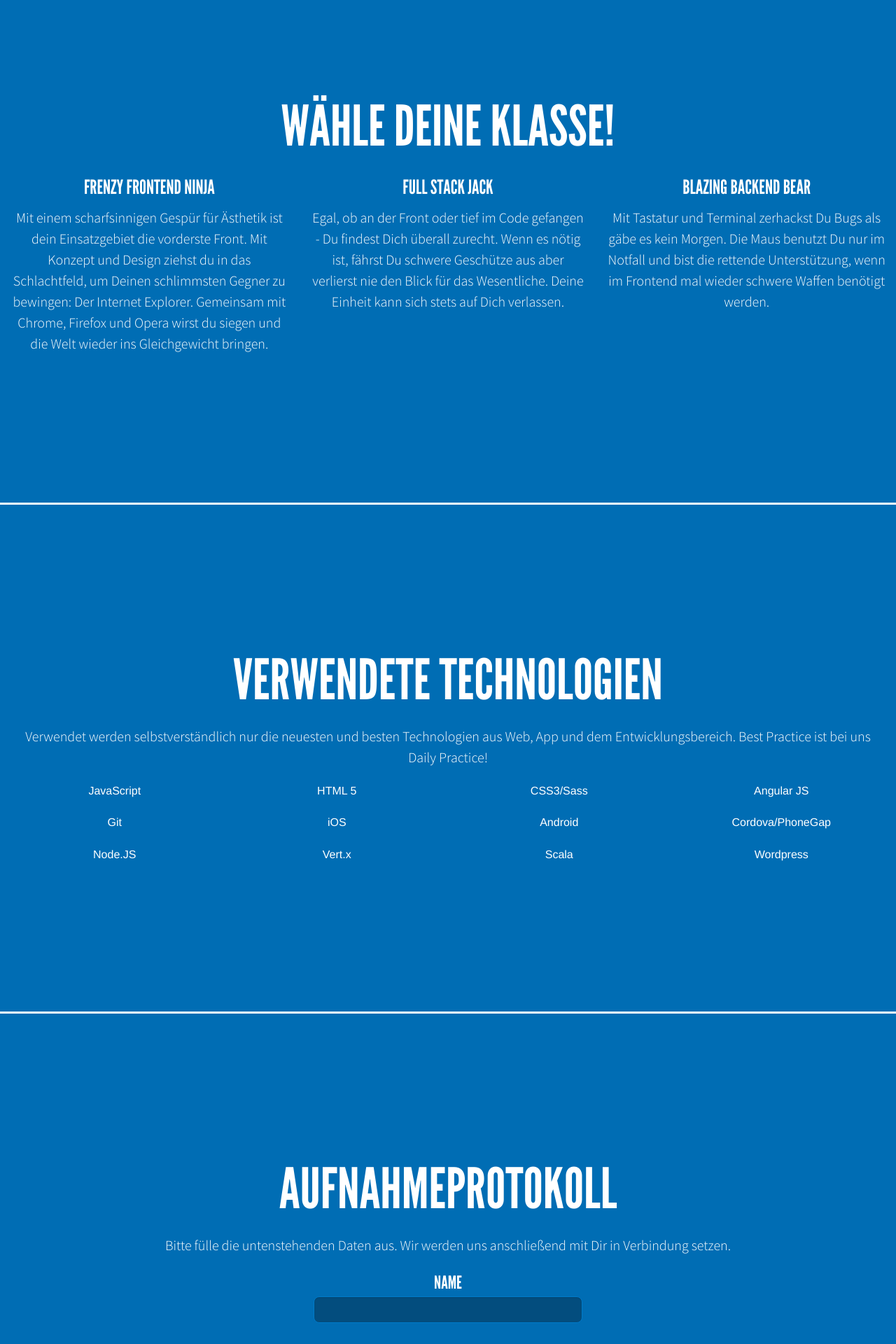
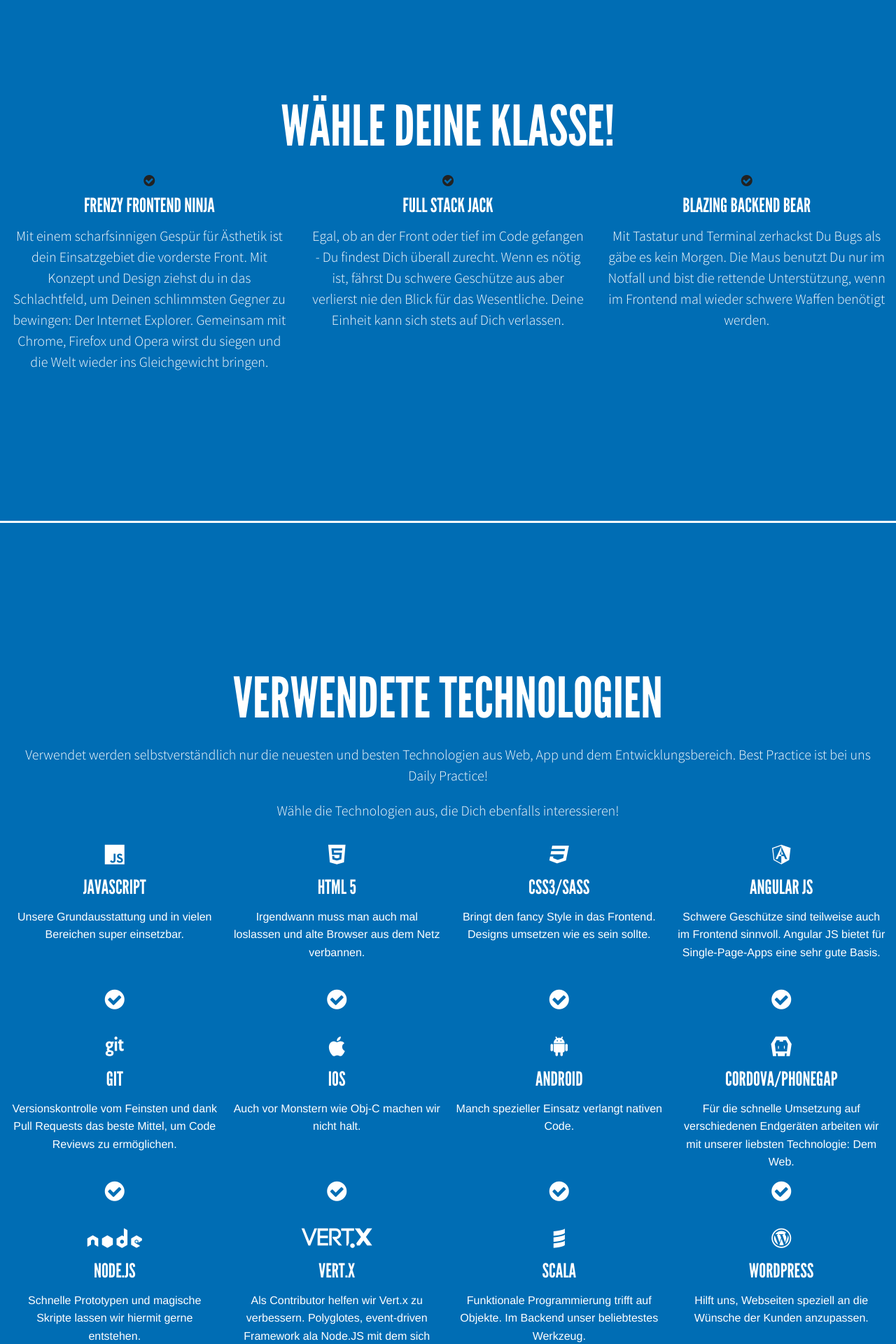
Before and after one commit to campudus/campudus.github.io, a Jekyll site: the page built from de/jobs/index.html, in a window 1280 px wide. Shown: the part 1840-3760 px from the top of the page at 70% size. Built offline with Jekyll 4.4.1, drawn with Linux system fonts in a browser that asks for light colours; some of the changed text lies outside the part shown.

Commit message:
Add icons plus some fixes
Signed-off-by: Joern Bernhardt <jb@campudus.com>

```diff
--- a/_sass/jobs/jobs-styles.scss
+++ b/_sass/jobs/jobs-styles.scss
@@ -3,6 +3,7 @@
 
 $campudus-blue: #006db4;
 $yellow: #f7d933;
+$insetColor: #000;
 
 // Foundation override
 .row {
@@ -124,12 +125,40 @@
   text-align: center;
 }
 
-.tech-item span.description {
-  display: none;
+.checked {
+  i.icon-check {
+    color: $yellow;
+  }
 }
 
-.tech-item.checked span.description {
-  display: block;
+.tech-item {
+  min-height: 150px;
+  position: relative;
+
+  .description {
+    margin-bottom: 3rem;
+  }
+
+  i {
+    font-size: 1.75rem;
+    margin: 2%;
+    display: block;
+  }
+
+  i.icon-check {
+    margin: 0;
+    margin-left: -0.875rem;
+    position: absolute;
+    text-align: center;
+    left: 50%;
+    bottom: 1rem;
+  }
+
+  &.checked {
+    -webkit-box-shadow: inset 0 0 50px $insetColor;
+    -moz-box-shadow: inset 0 0 50px $insetColor;
+    box-shadow: inset 0 0 50px $insetColor;
+  }
 }
 
 #recruitment {
@@ -139,6 +168,9 @@
     border-color: #007ac9;
     background-color: #034d7e;
     height: 3vw;
+    font-family: $leagueGothic;
+    font-size: 1.75rem;
+    color: $yellow;
   }
 
   label {
@@ -159,3 +191,25 @@
   }
 
 }
+
+footer {
+
+  .row {
+    padding: 2%;
+    border: 0;
+  }
+
+  ul {
+    list-style-type: none;
+
+    li {
+      font-family: $leagueGothic;
+      font-size: 1.75rem;
+      text-transform: uppercase;
+
+      &.home {
+        text-align: right;
+      }
+    }
+  }
+}
--- a/de/jobs/index.html
+++ b/de/jobs/index.html
@@ -82,6 +82,7 @@
       <h2>Wähle Deine Klasse!</h2>
     </div>
     <div class="large-4 columns kind" id="frontend-ninja">
+      <i class="icon-check"></i>
       <h3>Frenzy Frontend Ninja</h3>
 
       <p>Mit einem scharfsinnigen Gespür für Ästhetik ist dein Einsatzgebiet die vorderste Front. Mit Konzept und Design
@@ -90,6 +91,7 @@
 
     </div>
     <div class="large-4 columns kind" id="full-stack-jack">
+      <i class="icon-check"></i>
       <h3>Full Stack Jack</h3>
 
       <p>Egal, ob an der Front oder tief im Code gefangen - Du findest Dich überall zurecht. Wenn es nötig ist, fährst
@@ -98,6 +100,7 @@
 
     </div>
     <div class="large-4 columns kind" id="backend-bear">
+      <i class="icon-check"></i>
       <h3>Blazing Backend Bear</h3>
 
       <p>Mit Tastatur und Terminal zerhackst Du Bugs als gäbe es kein Morgen. Die Maus benutzt Du nur im Notfall und
@@ -106,68 +109,121 @@
 
     </div>
   </div>
-  <div class="technology row">
+  <div class="technology row" data-equalizer>
     <div class="large-12 columns">
       <h2>Verwendete Technologien</h2>
 
       <p>Verwendet werden selbstverständlich nur die neuesten und besten Technologien aus Web, App und dem
         Entwicklungsbereich. Best Practice ist bei uns Daily Practice!</p>
-      <ul class="small-block-grid-1 medium-block-grid-2 large-block-grid-4">
-        <li class="tech-item" id="javascript">JavaScript <span class="description">Unsere Grundausstattung und in vielen Bereichen super einsetzbar.</span>
-        </li>
-        <li class="tech-item" id="html5">HTML 5 <span class="description">Irgendwann muss man auch mal loslassen und alte Browser aus dem Netz verbannen.</span>
-        </li>
-        <li class="tech-item" id="css3">CSS3/Sass <span class="description">Bringt den fancy Style in das Frontend. Designs umsetzen wie es sein sollte.</span>
-        </li>
-        <li class="tech-item" id="angular-js">Angular JS <span class="description">Schwere Geschütze sind teilweise auch im Frontend sinnvoll. Angular JS bietet für Single-Page-Apps eine sehr gute Basis.</span>
-        </li>
-        <li class="tech-item" id="git">Git <span class="description">Versionskontrolle vom Feinsten und dank Pull Requests das beste Mittel, um Code Reviews zu ermöglichen.</span>
-        </li>
-        <li class="tech-item" id="ios">iOS <span
-          class="description">Auch vor Monstern wie Obj-C machen wir nicht halt.</span></li>
-        <li class="tech-item" id="android">Android <span class="description">Manch spezieller Einsatz verlangt nativen Code.</span>
-        </li>
-        <li class="tech-item" id="cordova">Cordova/PhoneGap <span class="description">Für die schnelle Umsetzung auf verschiedenen Endgeräten arbeiten wir mit unserer liebsten Technologie: Dem Web.</span>
-        </li>
-        <li class="tech-item" id="nodejs">Node.JS <span class="description">Schnelle Prototypen und magische Skripte lassen wir hiermit gerne entstehen.</span>
-        </li>
-        <li class="tech-item" id="vertx">Vert.x <span class="description">Als Contributor helfen wir Vert.x zu verbessern. Polyglotes, event-driven Framework ala Node.JS mit dem sich allerlei Problemstellungen lösen lassen.</span>
-        </li>
-        <li class="tech-item" id="scala">Scala <span class="description">Funktionale Programmierung trifft auf Objekte. Im Backend unser beliebtestes Werkzeug.</span>
-        </li>
-        <li class="tech-item" id="wordpress">Wordpress <span class="description">Hilft uns, Webseiten speziell an die Wünsche der Kunden anzupassen.</span>
-        </li>
+
+      <p>Wähle die Technologien aus, die Dich ebenfalls interessieren!</p>
+
+      <ul class="small-block-grid-1 medium-block-grid-2 large-block-grid-4 large-uncollapse">
+        <li data-equalizer-watch class="tech-item" id="javascript"><i class="icon-javascript"></i>
+
+          <h3>JavaScript</h3>
+          <div class="description">Unsere Grundausstattung und in vielen Bereichen super einsetzbar.</div>
+          <i class="icon-check"></i></li>
+        <li data-equalizer-watch class="tech-item" id="html5"><i class="icon-html5"></i>
+
+          <h3>HTML 5</h3>
+          <div class="description">Irgendwann muss man auch mal loslassen und alte Browser aus dem Netz verbannen.</div>
+          <i class="icon-check"></i></li>
+        <li data-equalizer-watch class="tech-item" id="css3"><i class="icon-css3"></i>
+
+          <h3>CSS3/Sass</h3>
+          <div class="description">Bringt den fancy Style in das Frontend. Designs umsetzen wie es sein sollte.</div>
+          <i class="icon-check"></i></li>
+        <li data-equalizer-watch class="tech-item" id="angular-js"><i class="icon-angularJs"></i>
+
+          <h3>Angular JS</h3>
+          <div class="description">Schwere Geschütze sind teilweise auch im Frontend sinnvoll. Angular JS bietet für
+            Single-Page-Apps eine sehr gute Basis.
+          </div>
+          <i class="icon-check"></i></li>
+        <li data-equalizer-watch class="tech-item" id="git"><i class="icon-github5"></i>
+
+          <h3>Git</h3>
+          <div class="description">Versionskontrolle vom Feinsten und dank Pull Requests das beste Mittel, um Code
+            Reviews zu ermöglichen.
+          </div>
+          <i class="icon-check"></i></li>
+        <li data-equalizer-watch class="tech-item" id="ios"><i class="icon-apple"></i>
+
+          <h3>iOS</h3>
+          <div class="description">Auch vor Monstern wie Obj-C machen wir nicht halt.</div>
+          <i class="icon-check"></i></li>
+        <li data-equalizer-watch class="tech-item" id="android"><i class="icon-android"></i>
+
+          <h3>Android</h3>
+          <div class="description">Manch spezieller Einsatz verlangt nativen Code.</div>
+          <i class="icon-check"></i></li>
+        <li data-equalizer-watch class="tech-item" id="cordova"><i class="icon-cordova"></i>
+
+          <h3>Cordova/PhoneGap</h3>
+          <div class="description">Für die schnelle Umsetzung auf verschiedenen Endgeräten arbeiten wir mit unserer
+            liebsten Technologie: Dem Web.
+          </div>
+          <i class="icon-check"></i></li>
+        <li data-equalizer-watch class="tech-item" id="nodejs"><i class="icon-nodeJs"></i>
+
+          <h3>Node.JS</h3>
+          <div class="description">Schnelle Prototypen und magische Skripte lassen wir hiermit gerne entstehen.</div>
+          <i class="icon-check"></i></li>
+        <li data-equalizer-watch class="tech-item" id="vertx"><i class="icon-vertx"></i>
+
+          <h3>Vert.x</h3>
+          <div class="description">Als Contributor helfen wir Vert.x zu verbessern. Polyglotes, event-driven Framework
+            ala Node.JS mit dem sich allerlei Problemstellungen lösen lassen.
+          </div>
+          <i class="icon-check"></i></li>
+        <li data-equalizer-watch class="tech-item" id="scala"><i class="icon-scala"></i>
+
+          <h3>Scala</h3>
+          <div class="description">Funktionale Programmierung trifft auf Objekte. Im Backend unser beliebtestes
+            Werkzeug.
+          </div>
+          <i class="icon-check"></i></li>
+        <li data-equalizer-watch class="tech-item" id="wordpress"><i class="icon-wordpress"></i>
+
+          <h3>Wordpress</h3>
+          <div class="description">Hilft uns, Webseiten speziell an die Wünsche der Kunden anzupassen.</div>
+          <i class="icon-check"></i></li>
       </ul>
     </div>
 
   </div>
   <div class="contact row">
     <div class="large-12 columns">
-      <h2>Aufnahmeprotokoll</h2>
+      <h2>Aufnahme&shy;protokoll</h2>
 
       <p>Bitte fülle die untenstehenden Daten aus. Wir werden uns anschließend mit Dir in Verbindung setzen.</p>
 
     </div>
 
     <form id="recruitment">
-      <label for="name">Name</label>
-      <input type="text" name="name" id="name" required="required"/>
-      <br />
-      <label for="email">E-Mail</label>
-      <input type="email" name="email" id="email" required="required"/>
-      <br />
-      <label for="url">Portfolio URL</label>
-      <input type="url" name="url" id="url"/>
-      <br />
+      <div>
+        <label for="name">Name</label>
+        <input type="text" name="name" id="name" required="required" placeholder="John Smith"/>
+      </div>
+      <div>
+        <label for="email">E-Mail</label>
+        <input type="email" name="email" id="email" required="required" placeholder="your-name@awesome.corp"/>
+      </div>
+      <div>
+        <label for="url">Portfolio URL</label>
+        <input type="url" name="url" id="url" placeholder="Optional: https://github.com/Narigo"/>
+        <p class="small">Git-Repository oder Webseite, auf der Deine derzeitigen Erfolge zu sehen sind.</p>
+      </div>
       <button type="submit">Absenden</button>
     </form>
   </div>
 </div>
 
 <footer>
-  <ul>
-    <li><a href="../">Campudus</a></li>
-    <li><a href="../contact/">Kontakt</a></li>
+  <ul class="row uncollapse">
+    <li class="home small-6 columns"><a href="../">Campudus</a></li>
+    <li class="contact small-6 columns"><a href="../contact/">Kontakt</a></li>
   </ul>
 </footer>
 
```
